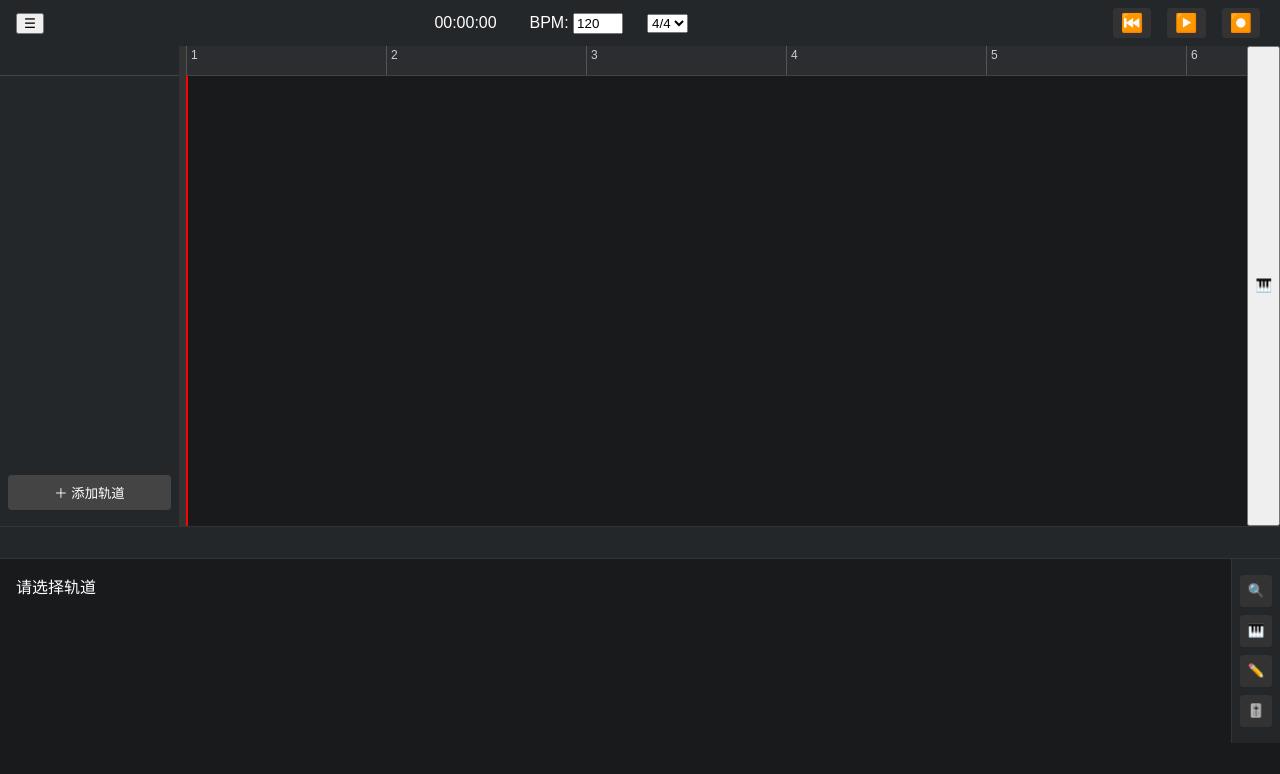
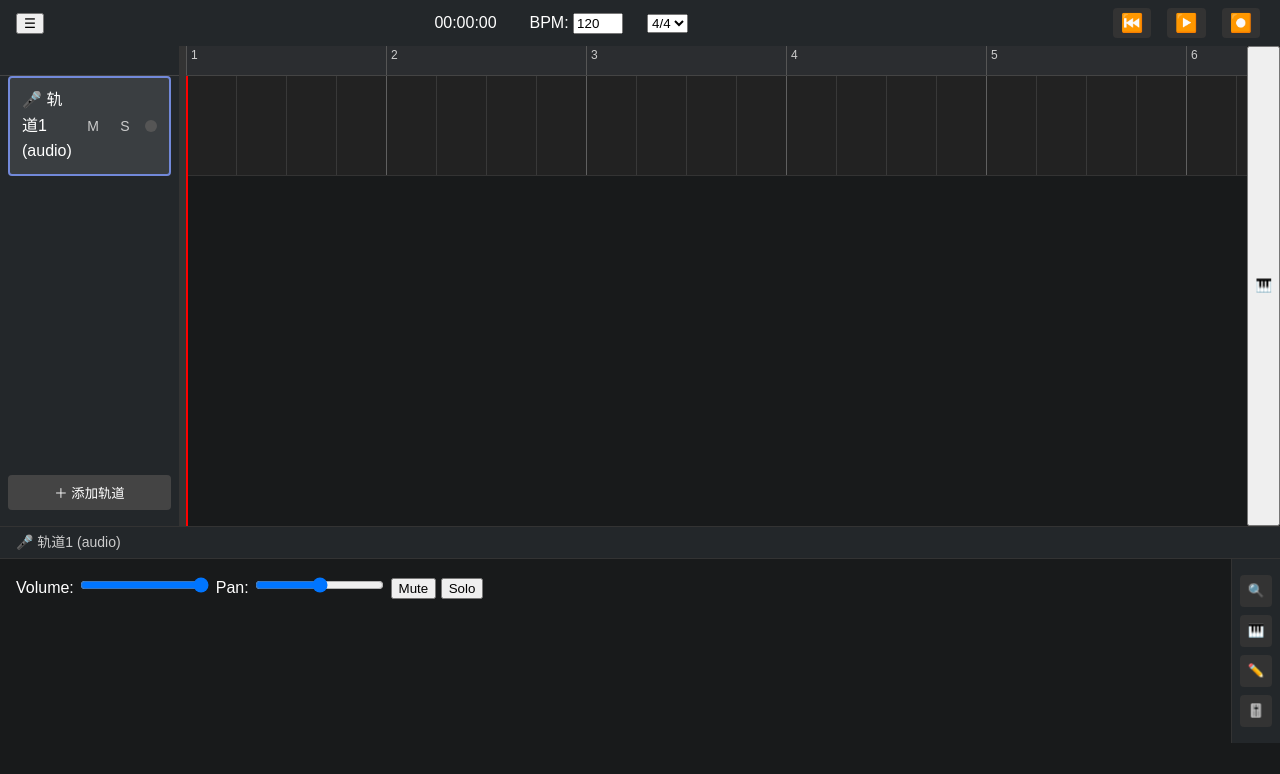
Before and after one commit to supermoscow/music_web, a Flask app: page /studio/ in a window 1280 px wide. Shown: the part 26-800 px from the top of the page. Run offline with Flask 3, Linux system fonts and the light colour scheme.

Commit message:
音轨选择ui

```diff
--- a/app/static/css/studio/studio.css
+++ b/app/static/css/studio/studio.css
@@ -171,6 +171,10 @@
 }
 .track-item:active {
     background: #333;
+}
+.track-item.selected {
+    background: #3a3e41;
+    border: 2px solid #7289da;
 }
 .studio-arrangement {
     flex: 1;
--- a/app/static/js/studio/studio.bottom.js
+++ b/app/static/js/studio/studio.bottom.js
@@ -29,7 +29,6 @@
             const name = item ? item.querySelector('span').textContent : '未知轨道';
             bottomContent.innerHTML = `
               <div id="track-inspector">
-                <div>Track Inspector: ${name}</div>
                 <label>Volume: <input type="range" id="volume-slider" min="0" max="1" step="0.01" value="${window.studio.arrangement.getTrackSettings(detail.index).volume}"></label>
                 <label>Pan: <input type="range" id="pan-slider" min="-50" max="50" step="1" value="${window.studio.arrangement.getTrackSettings(detail.index).pan}"></label>
                 <button id="mute-btn" class="${window.studio.arrangement.getTrackSettings(detail.index).muted ? 'active' : ''}">Mute</button>
@@ -94,6 +93,9 @@
             // activate inspector tab
             if(inspectorTab) inspectorTab.click();
         });
+        // 初始选择第一轨道
+        const firstTrack = document.querySelector('.studio-track-scroll .track-list .track-item');
+        if (firstTrack) firstTrack.click();
     }
 
     return {
--- a/app/static/js/studio/studio.track.js
+++ b/app/static/js/studio/studio.track.js
@@ -93,6 +93,16 @@
                 }
             });
         });
+        // 默认添加一个录音轨道并选中
+        const defaultBtn = addTrackMenu.querySelector('button[data-type="audio"]');
+        if (defaultBtn) {
+            defaultBtn.click();
+            // 选中新增轨道以触发 inspector
+            setTimeout(() => {
+                const firstTrack = trackList.querySelector('.track-item');
+                if (firstTrack) firstTrack.click();
+            }, 0);
+        }
         // 拖动排序
         trackList.addEventListener('mousedown', function(e) {
             if(e.target.classList.contains('track-item')) {
```
